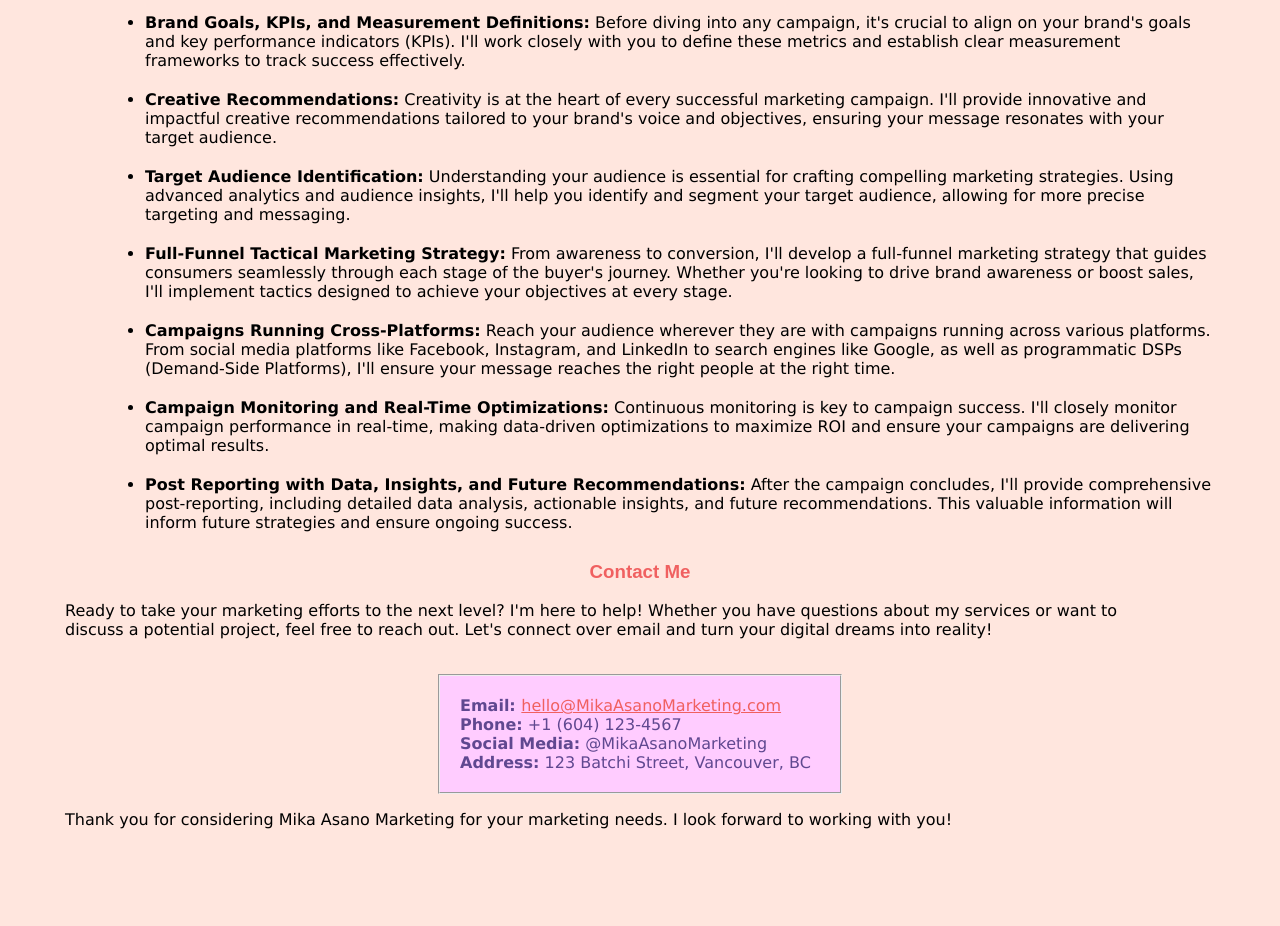
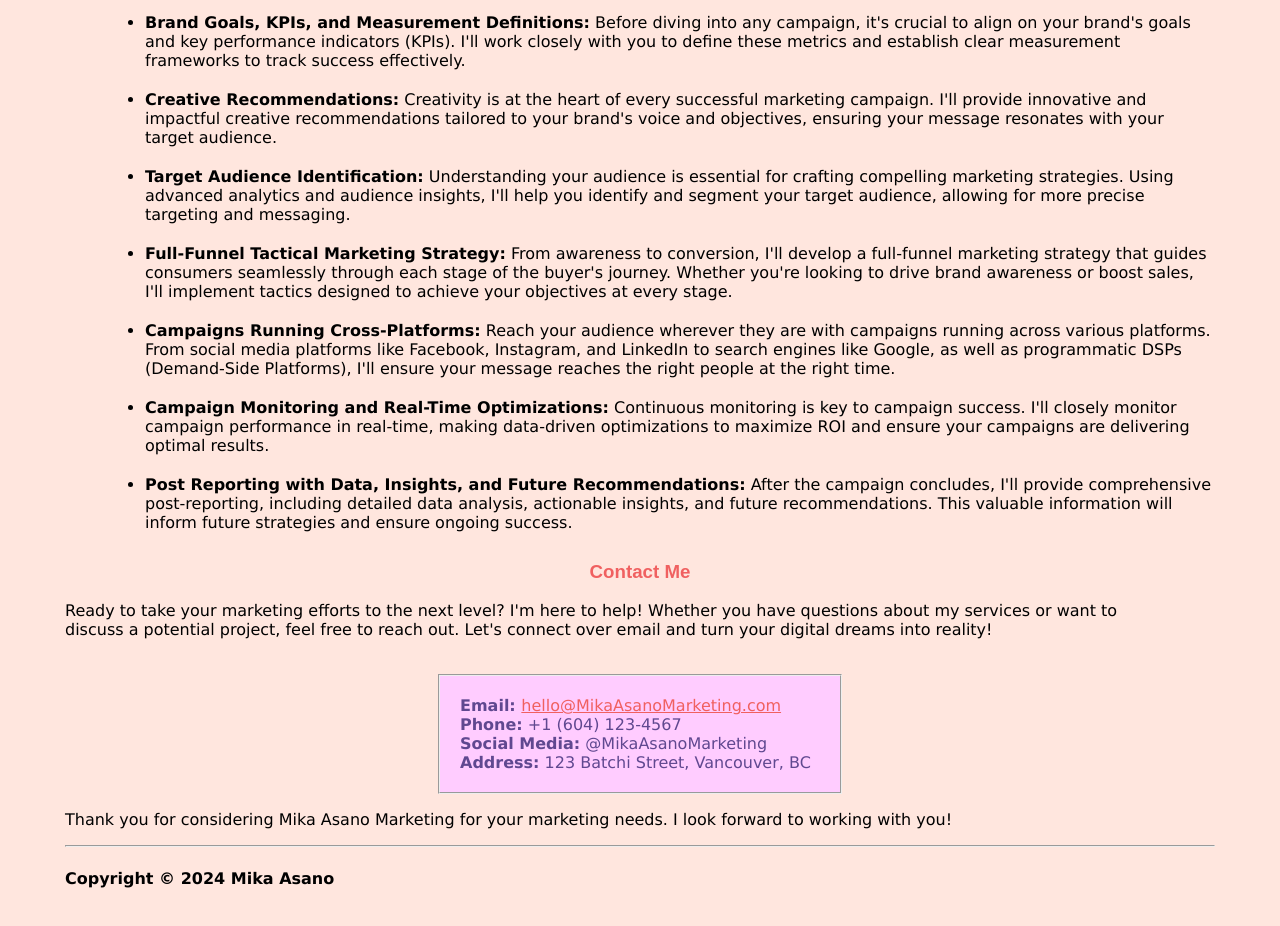
Before and after one commit to mikaasano/MEDIA_1205, a plain HTML site: page index.html in a window 1280 px wide. Shown: the part 476-1402 px from the top of the page. Before the commit the page ends 1321 px from the top, so only its background shows below. Drawn offline with Linux system fonts and the light colour scheme.

Commit message:
Update index.html

```diff
--- a/index.html
+++ b/index.html
@@ -63,6 +63,9 @@
     </p>
         <p>Thank you for considering Mika Asano Marketing for your marketing needs. I look forward to working with you!</p>
 
+    <hr>
+    <h4>Copyright © 2024 Mika Asano</h4>
+    <br>
 
 </body>
 </html>
```
